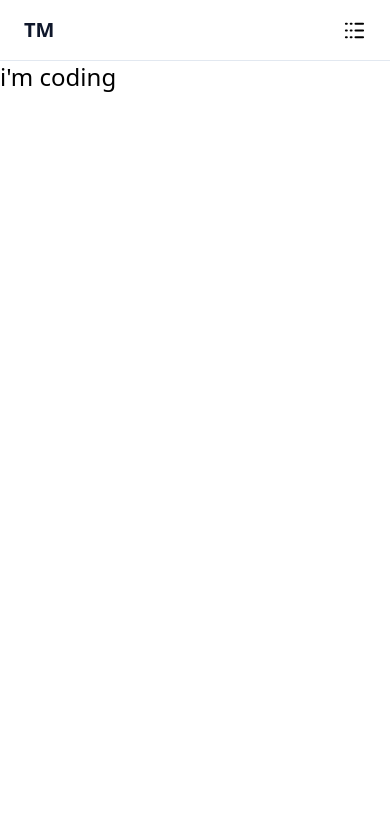
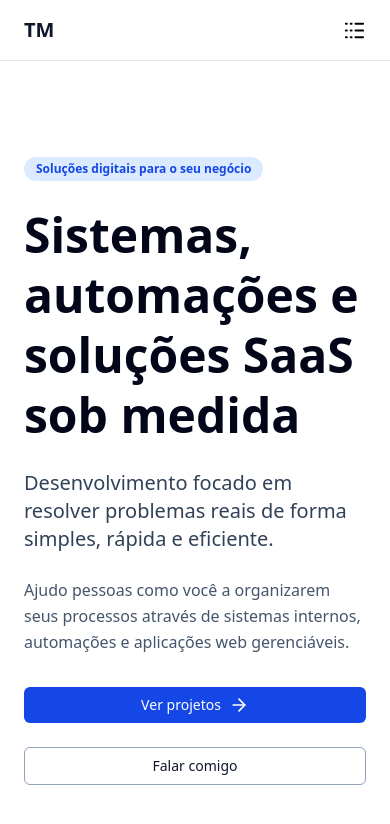
Before and after one commit to devvthalisson/portfolio, a React (Vite) app: page / in a window 390 px wide. Shown: the top 824 px of the page. Built offline with nearby package versions, Linux system fonts and the light colour scheme.

Commit message:
add: hero page in mobile

```diff
--- a/src/App.jsx
+++ b/src/App.jsx
@@ -1,13 +1,11 @@
-import { useState } from "react";
 import { Header } from "./layout/Header";
+import { Hero } from "./layout/Hero";
 
 function App() {
-  const [count, setCount] = useState(0);
-
   return (
     <>
       <Header />
-      <p className="text-2xl text-black">i'm coding</p>
+      <Hero />
     </>
   );
 }
--- /dev/null
+++ b/src/layout/Hero.jsx
@@ -0,0 +1,38 @@
+import { ArrowRight } from "lucide-react";
+
+export function Hero() {
+  return (
+    <section className="w-full h-dvh mx-auto max-w-6xl px-6 py-24">
+      <div className="flex flex-col gap-6">
+        <div className="bg-blue-100 w-fit text-xs px-3 py-1 rounded-full text-blue-700 font-semibold">
+          Soluções digitais para o seu negócio
+        </div>
+        <h1 className="text-5xl font-bold leading-tight text-slate-950">
+          Sistemas, automações e soluções SaaS sob medida
+        </h1>
+        <p className="text-slate-700 text-xl max-w-2xl">
+          Desenvolvimento focado em resolver problemas reais de forma simples,
+          rápida e eficiente.
+        </p>
+        <p className="text-slate-600 text-md max-w-2xl leading-relaxed">
+          Ajudo pessoas como você a organizarem seus processos através de
+          sistemas internos, automações e aplicações web gerenciáveis.
+        </p>
+      </div>
+      <div className="flex flex-col gap-6 mt-8">
+        <a
+          href="#"
+          className="flex items-center justify-center gap-2 whitespace-nowrap rounded-md text-sm font-medium px-4 py-2 bg-blue-700 text-white min-h-9"
+        >
+          Ver projetos <ArrowRight size={20} />
+        </a>
+        <a
+          href="#"
+          className="flex items-center justify-center rounded-md border border-slate-400 text-slate-900 text-sm font-medium px-4 py-2"
+        >
+          Falar comigo
+        </a>
+      </div>
+    </section>
+  );
+}
--- a/src/layout/Navbar.jsx
+++ b/src/layout/Navbar.jsx
@@ -73,7 +73,7 @@ export function Navbar() {
                 initial="hidden"
                 animate="visible"
                 exit={{ opacity: 0, scale: 0, y: -60, x: 20 }}
-                className="absolute flex p-3 w-32 mt-3 flex-col gap-3 bg-white right-0 shadow md:hidden"
+                className="absolute flex p-3 w-32 mt-3 flex-col gap-3 bg-white right-0 shadow md:hidden rounded"
               >
                 {listMenu.map((item) => (
                   <motion.li key={item.name} variants={animateElements.items}>
```
